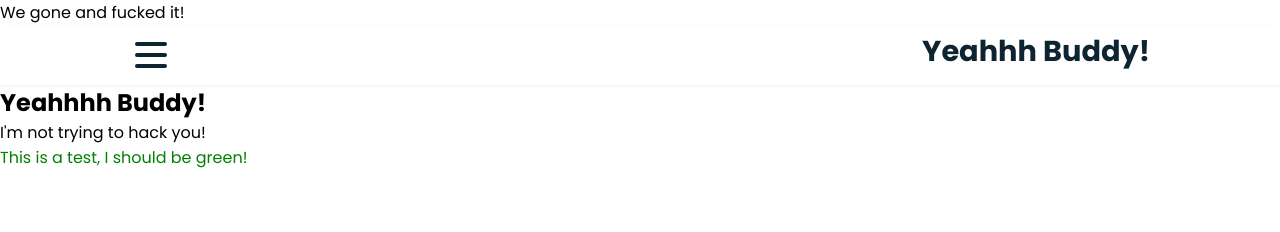
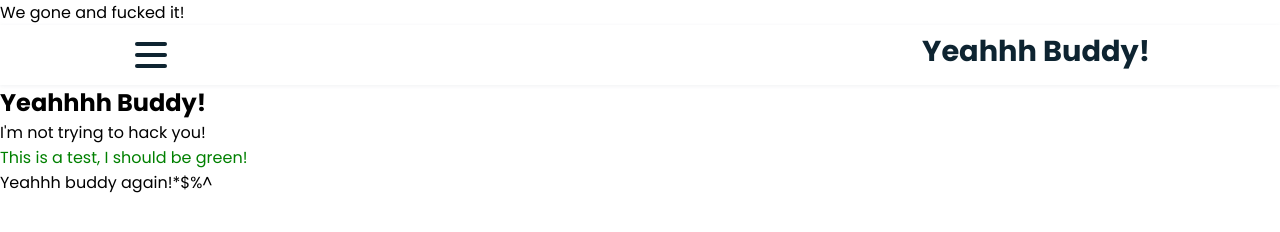
Before and after one commit to DeanParkin/Anchor-Gatsby, a Gatsby site: page / in a window 1280 px wide. Built offline with nearby package versions, Linux system fonts and the light colour scheme; Gatsby itself is replaced by a stand-in of ours.

Commit message:
About component

```diff
--- /dev/null
+++ b/src/components/About.js
@@ -0,0 +1,9 @@
+import React from "react";
+
+export default function About() {
+  return (
+    <div>
+      <p>Yeahhh buddy again!*$%^</p>
+    </div>
+  );
+}
--- a/src/pages/index.js
+++ b/src/pages/index.js
@@ -1,6 +1,7 @@
 import * as React from "react";
 import Layout from "../components/Layout";
 import Test from "../components/Test";
+import About from "../components/About";
 
 export default function index() {
   return (
@@ -10,6 +11,7 @@ export default function index() {
         <h2>Yeahhhh Buddy!</h2>
         <p>I'm not trying to hack you!</p>
         <Test />
+        <About />
       </Layout>
     </div>
   )
```
